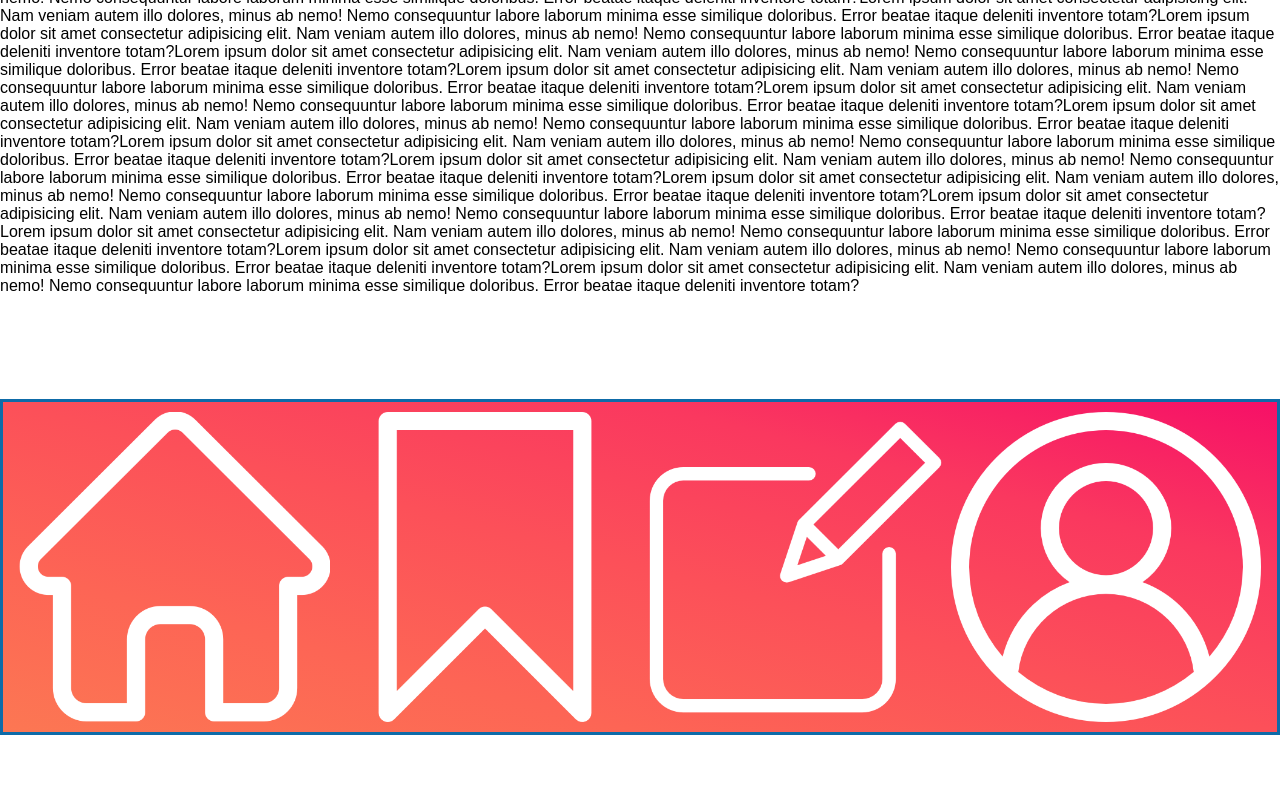
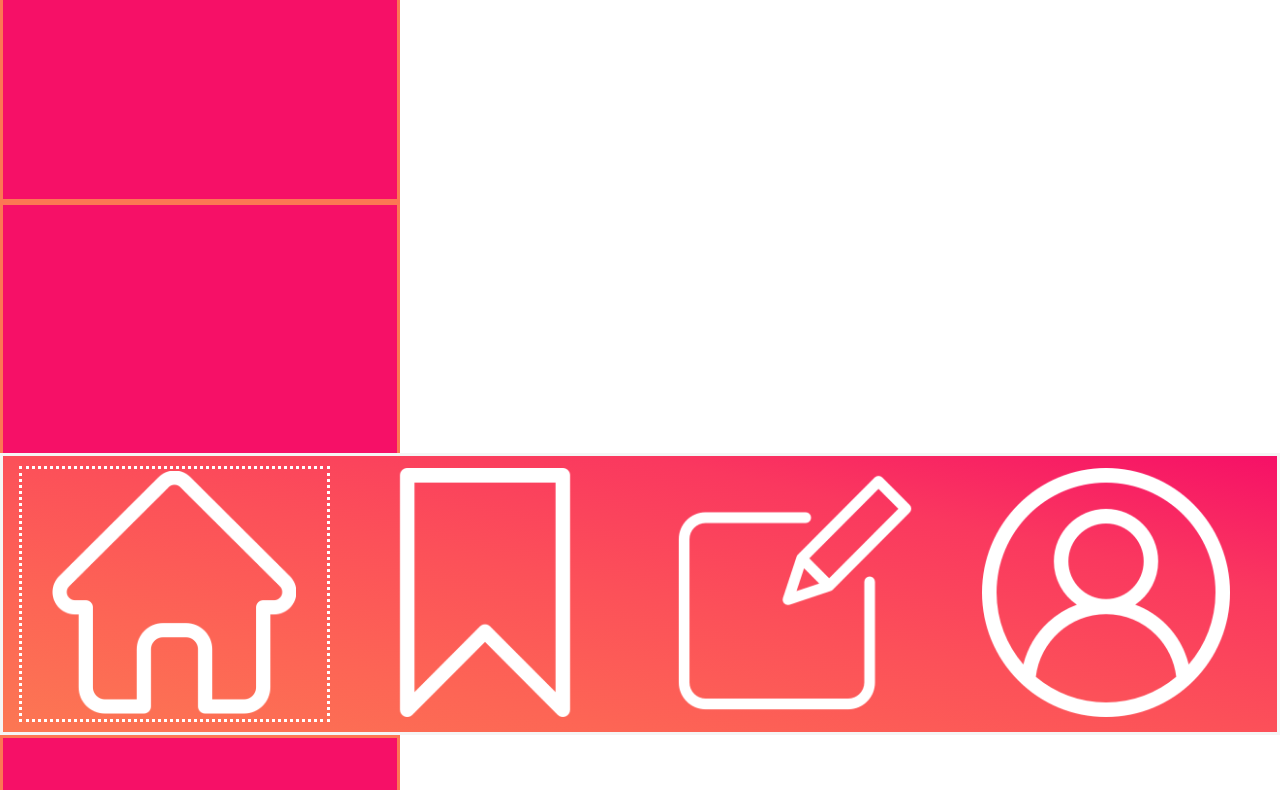
Before and after one commit to AlexJanow/quiz-app, a plain HTML site: page index.html in a window 1280 px wide. Shown: the part 65-855 px from the top of the page. Before the commit the page ends 800 px from the top, so only its background shows below. Drawn offline with Linux system fonts and the light colour scheme.

Commit message:
add all sites without content and redesign

```diff
--- a/index.html
+++ b/index.html
@@ -11,77 +11,32 @@
       <div class="header"><h1>Quiz App</h1></div>
 
       <div class="content">
-        <p>
-          Lorem ipsum dolor sit amet consectetur adipisicing elit. Nam veniam
-          autem illo dolores, minus ab nemo! Nemo consequuntur labore laborum
-          minima esse similique doloribus. Error beatae itaque deleniti
-          inventore totam?Lorem ipsum dolor sit amet consectetur adipisicing
-          elit. Nam veniam autem illo dolores, minus ab nemo! Nemo consequuntur
-          labore laborum minima esse similique doloribus. Error beatae itaque
-          deleniti inventore totam?Lorem ipsum dolor sit amet consectetur
-          adipisicing elit. Nam veniam autem illo dolores, minus ab nemo! Nemo
-          consequuntur labore laborum minima esse similique doloribus. Error
-          beatae itaque deleniti inventore totam?Lorem ipsum dolor sit amet
-          consectetur adipisicing elit. Nam veniam autem illo dolores, minus ab
-          nemo! Nemo consequuntur labore laborum minima esse similique
-          doloribus. Error beatae itaque deleniti inventore totam?Lorem ipsum
-          dolor sit amet consectetur adipisicing elit. Nam veniam autem illo
-          dolores, minus ab nemo! Nemo consequuntur labore laborum minima esse
-          similique doloribus. Error beatae itaque deleniti inventore
-          totam?Lorem ipsum dolor sit amet consectetur adipisicing elit. Nam
-          veniam autem illo dolores, minus ab nemo! Nemo consequuntur labore
-          laborum minima esse similique doloribus. Error beatae itaque deleniti
-          inventore totam?Lorem ipsum dolor sit amet consectetur adipisicing
-          elit. Nam veniam autem illo dolores, minus ab nemo! Nemo consequuntur
-          labore laborum minima esse similique doloribus. Error beatae itaque
-          deleniti inventore totam?Lorem ipsum dolor sit amet consectetur
-          adipisicing elit. Nam veniam autem illo dolores, minus ab nemo! Nemo
-          consequuntur labore laborum minima esse similique doloribus. Error
-          beatae itaque deleniti inventore totam?Lorem ipsum dolor sit amet
-          consectetur adipisicing elit. Nam veniam autem illo dolores, minus ab
-          nemo! Nemo consequuntur labore laborum minima esse similique
-          doloribus. Error beatae itaque deleniti inventore totam?Lorem ipsum
-          dolor sit amet consectetur adipisicing elit. Nam veniam autem illo
-          dolores, minus ab nemo! Nemo consequuntur labore laborum minima esse
-          similique doloribus. Error beatae itaque deleniti inventore
-          totam?Lorem ipsum dolor sit amet consectetur adipisicing elit. Nam
-          veniam autem illo dolores, minus ab nemo! Nemo consequuntur labore
-          laborum minima esse similique doloribus. Error beatae itaque deleniti
-          inventore totam?Lorem ipsum dolor sit amet consectetur adipisicing
-          elit. Nam veniam autem illo dolores, minus ab nemo! Nemo consequuntur
-          labore laborum minima esse similique doloribus. Error beatae itaque
-          deleniti inventore totam?Lorem ipsum dolor sit amet consectetur
-          adipisicing elit. Nam veniam autem illo dolores, minus ab nemo! Nemo
-          consequuntur labore laborum minima esse similique doloribus. Error
-          beatae itaque deleniti inventore totam?Lorem ipsum dolor sit amet
-          consectetur adipisicing elit. Nam veniam autem illo dolores, minus ab
-          nemo! Nemo consequuntur labore laborum minima esse similique
-          doloribus. Error beatae itaque deleniti inventore totam?Lorem ipsum
-          dolor sit amet consectetur adipisicing elit. Nam veniam autem illo
-          dolores, minus ab nemo! Nemo consequuntur labore laborum minima esse
-          similique doloribus. Error beatae itaque deleniti inventore
-          totam?Lorem ipsum dolor sit amet consectetur adipisicing elit. Nam
-          veniam autem illo dolores, minus ab nemo! Nemo consequuntur labore
-          laborum minima esse similique doloribus. Error beatae itaque deleniti
-          inventore totam?
-        </p>
+        <main class="content">
+          <div class="content__card"></div>
+          <div class="content__card"></div>
+          <div class="content__card"></div>
+          <div class="content__card"></div>
+          <div class="content__card"></div>
+          <div class="content__card"></div>
+
+
       </div>
 
       <div class="footer">
         <div class="container">
           <nav>
-            <a href=""
-              ><img class="navsym1" src="/images/home.png" alt="Home"
-            /></a>
-            <a href=""
-              ><img class="navsym2" src="/images/bookmark.png" alt="Bookmark"
-            /></a>
-            <a href=""
-              ><img class="navsym3" src="/images/pen.png" alt="Create"
-            /></a>
-            <a href=""
-              ><img class="navsym4" src="/images/user.png" alt="Profile"
-            /></a>
+            <button class="navsym active"><a href="index.html"
+              ><img src="/images/home.png" alt="Home"
+            /></a></button>
+            <button class="navsym"><a href="bookmark.html"
+              ><img src="/images/bookmark.png" alt="Bookmark"
+            /></a></button>
+            <button class="navsym"><a href="create.html"
+              ><img src="/images/pen.png" alt="Create"
+            /></a></button>
+            <button class="navsym"><a href="profile.html"
+              ><img src="/images/user.png" alt="Profile"
+            /></a></button>
           </nav>
         </div>
       </div>
--- a/styles/_base.css
+++ b/styles/_base.css
@@ -9,7 +9,3 @@
 html {
   font-family: sans-serif;
 }
-
-h1 {
-  color: whitesmoke;
-}
--- a/styles/index.css
+++ b/styles/index.css
@@ -17,7 +17,7 @@
 
   padding: 10px 16px;
   border-style: solid;
-  border-color: #0e6ba8;
+  border-color: whitesmoke;
 }
 
 .header h1 {
@@ -39,27 +39,39 @@
   margin: 0 auto;
 }
 
-nav {
-}
-
 nav a {
   color: #0e6ba8;
   text-decoration: none;
 }
-.navsym1,
-.navsym2,
-.navsym3,
-.navsym4 {
+.navsym {
+  height: 20vw;
   width: 25%;
   float: left;
   align-items: center;
   justify-content: space-evenly;
   display: flex;
   overflow: auto;
+  background: transparent;
+  border: none;
   -webkit-filter: invert();
 }
-.navsym1,
-.navsym2,
-.navsym3,
-.navsym4:hover {
+
+.active {
+  border: dotted;
 }
+
+img {
+  width: 80%;
+}
+img:hover {
+  opacity: 0.8;
+}
+
+.content__card {
+  aspect-ratio: 3 / 2;
+  width: 100%;
+  max-width: 400px;
+  background: #f61067;
+  border-style: solid;
+  border-color: #fc7753;
+}
```
Also changed, not shown: bookmark.html (added, +45 -0 lines), create.html (added, +45 -0 lines), profile.html (added, +45 -0 lines).
